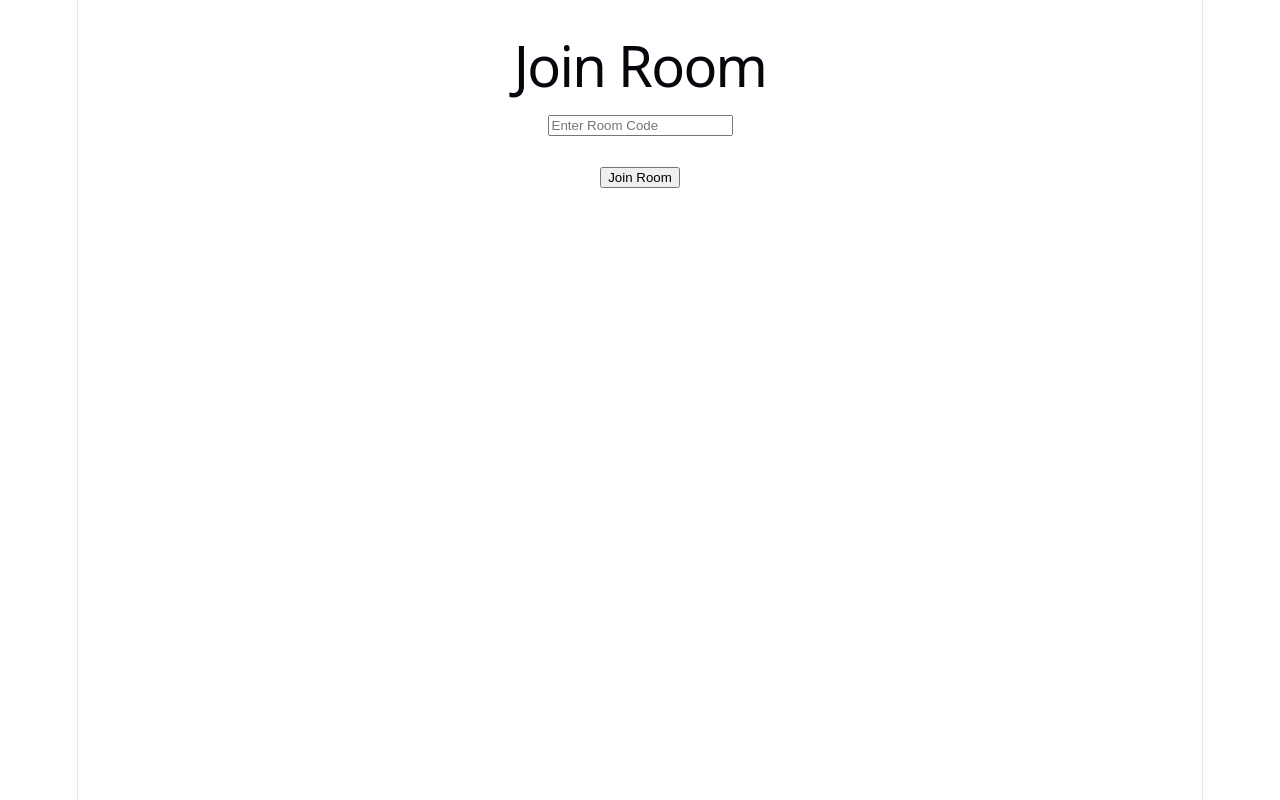
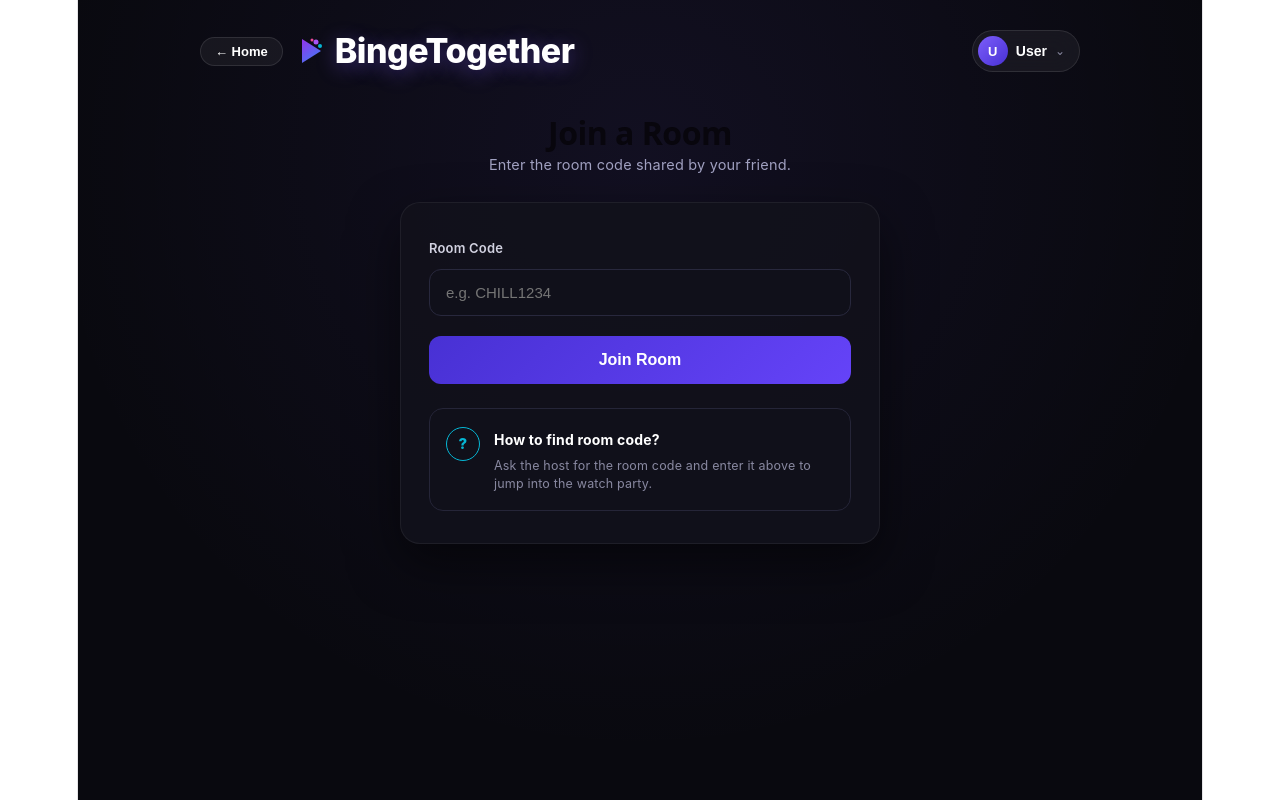
Before and after one commit to void2306/BingeTogether-Frontend, a React (Vite) app: page /join in a window 1280 px wide. Built offline with nearby package versions, Linux system fonts and the light colour scheme.

Commit message:
design: updated join room page to match dark glassmorphism design mockup

```diff
--- /dev/null
+++ b/src/pages/JoinRoomPage.css
@@ -0,0 +1,286 @@
+/* =========================================================
+   BINGETOGETHER JOIN ROOM PAGE STYLES
+   ========================================================= */
+
+.join-room-wrapper {
+  min-height: 100vh;
+  width: 100%;
+  background: #09090f;
+  color: #ffffff;
+  font-family: 'Inter', -apple-system, BlinkMacSystemFont, sans-serif;
+  display: flex;
+  justify-content: center;
+  padding: 30px 24px 60px 24px;
+  box-sizing: border-box;
+  position: relative;
+  overflow-x: hidden;
+}
+
+.ambient-background {
+  position: absolute;
+  inset: 0;
+  background: radial-gradient(circle at 50% 20%, rgba(124, 93, 250, 0.08) 0%, rgba(15, 15, 26, 0) 70%);
+  pointer-events: none;
+}
+
+.join-room-container {
+  width: 100%;
+  max-width: 880px;
+  display: flex;
+  flex-direction: column;
+  gap: 24px;
+  z-index: 2;
+  animation: slideUpFade 0.4s cubic-bezier(0.16, 1, 0.3, 1);
+}
+
+@keyframes slideUpFade {
+  from { opacity: 0; transform: translateY(12px); }
+  to { opacity: 1; transform: translateY(0); }
+}
+
+/* Navbar */
+.join-navbar {
+  display: flex;
+  justify-content: space-between;
+  align-items: center;
+}
+
+.navbar-left {
+  display: flex;
+  align-items: center;
+  gap: 12px;
+}
+
+.back-home-btn {
+  background: rgba(255, 255, 255, 0.05);
+  border: 1px solid rgba(255, 255, 255, 0.1);
+  color: #fff;
+  padding: 6px 14px;
+  border-radius: 20px;
+  font-size: 13px;
+  font-weight: 600;
+  cursor: pointer;
+  transition: all 0.2s;
+}
+
+.back-home-btn:hover {
+  background: rgba(255, 255, 255, 0.12);
+  border-color: rgba(124, 93, 250, 0.4);
+}
+
+.navbar-brand {
+  display: flex;
+  align-items: center;
+  gap: 8px;
+}
+
+.brand-title {
+  font-size: 20px;
+  font-weight: 800;
+  color: #ffffff;
+  letter-spacing: -0.5px;
+  text-shadow: 0 0 12px rgba(124, 93, 250, 0.35);
+}
+
+.user-profile-menu {
+  position: relative;
+}
+
+.profile-chip-glass {
+  background: rgba(255, 255, 255, 0.05);
+  backdrop-filter: blur(12px);
+  border: 1px solid rgba(255, 255, 255, 0.1);
+  border-radius: 30px;
+  padding: 5px 14px 5px 5px;
+  display: flex;
+  align-items: center;
+  gap: 8px;
+  color: #fff;
+  cursor: pointer;
+}
+
+.avatar-circle {
+  width: 30px;
+  height: 30px;
+  border-radius: 50%;
+  background: linear-gradient(135deg, #7c5dfa, #4831d4);
+  color: #fff;
+  display: flex;
+  align-items: center;
+  justify-content: center;
+  font-weight: 700;
+  font-size: 13px;
+}
+
+.profile-name {
+  font-size: 14px;
+  font-weight: 600;
+}
+
+.dropdown-arrow {
+  color: #8888a0;
+  font-size: 12px;
+}
+
+.profile-dropdown-menu {
+  position: absolute;
+  right: 0;
+  top: 44px;
+  background: #181826;
+  border: 1px solid rgba(255, 255, 255, 0.1);
+  border-radius: 10px;
+  padding: 6px;
+  box-shadow: 0 12px 30px rgba(0,0,0,0.6);
+  z-index: 10;
+  width: 140px;
+}
+
+.dropdown-logout-item {
+  width: 100%;
+  background: none;
+  border: none;
+  color: #ff4757;
+  padding: 8px 12px;
+  text-align: left;
+  border-radius: 6px;
+  font-size: 13px;
+  font-weight: 600;
+  cursor: pointer;
+}
+
+/* Card Wrapper & Centering */
+.join-card-wrapper {
+  max-width: 480px;
+  width: 100%;
+  margin: 20px auto 0 auto;
+}
+
+.page-title-block {
+  text-align: center;
+  margin-bottom: 24px;
+}
+
+.page-title-block h1 {
+  font-size: 32px;
+  font-weight: 800;
+  margin: 0 0 6px 0;
+  letter-spacing: -0.5px;
+}
+
+.subtitle {
+  color: #a0a0c0;
+  font-size: 14.5px;
+  margin: 0;
+}
+
+.join-room-card {
+  background: rgba(18, 18, 28, 0.85);
+  border: 1px solid rgba(255, 255, 255, 0.06);
+  border-radius: 20px;
+  padding: 32px 28px;
+  display: flex;
+  flex-direction: column;
+  gap: 24px;
+  box-shadow: 0 20px 50px rgba(0,0,0,0.5);
+}
+
+.join-form {
+  display: flex;
+  flex-direction: column;
+  gap: 20px;
+}
+
+.input-group {
+  display: flex;
+  flex-direction: column;
+  gap: 8px;
+  text-align: left;
+}
+
+.input-group label {
+  color: #d1d1e0;
+  font-size: 13.5px;
+  font-weight: 600;
+}
+
+.input-group input {
+  width: 100%;
+  background: #10101a;
+  border: 1px solid #28283d;
+  border-radius: 12px;
+  padding: 14px 16px;
+  color: #ffffff;
+  font-size: 15px;
+  outline: none;
+  box-sizing: border-box;
+  transition: border-color 0.2s, box-shadow 0.2s;
+}
+
+.input-group input:focus {
+  border-color: #7c5dfa;
+  box-shadow: 0 0 12px rgba(124, 93, 250, 0.3);
+}
+
+.submit-join-btn {
+  width: 100%;
+  background: linear-gradient(135deg, #4831d4, #6543f8);
+  color: #ffffff;
+  border: none;
+  border-radius: 12px;
+  padding: 15px;
+  font-size: 16px;
+  font-weight: 700;
+  cursor: pointer;
+  transition: all 0.25s ease;
+}
+
+.submit-join-btn:hover {
+  box-shadow: 0 10px 28px rgba(72, 49, 212, 0.5);
+  transform: translateY(-2px);
+}
+
+.submit-join-btn:disabled {
+  opacity: 0.6;
+  cursor: not-allowed;
+  transform: none;
+}
+
+/* Info Box */
+.info-help-box {
+  background: #10101a;
+  border: 1px solid #252538;
+  border-radius: 14px;
+  padding: 18px 16px;
+  display: flex;
+  align-items: flex-start;
+  gap: 14px;
+  text-align: left;
+}
+
+.info-icon-circle {
+  width: 32px;
+  height: 32px;
+  border-radius: 50%;
+  border: 1.5px solid #06b6d4;
+  color: #06b6d4;
+  display: flex;
+  align-items: center;
+  justify-content: center;
+  font-weight: 800;
+  font-size: 15px;
+  flex-shrink: 0;
+}
+
+.info-text h4 {
+  margin: 0 0 4px 0;
+  font-size: 14px;
+  font-weight: 700;
+  color: #ffffff;
+}
+
+.info-text p {
+  margin: 0;
+  font-size: 12.5px;
+  color: #8888a0;
+  line-height: 1.4;
+}
--- a/src/pages/JoinRoomPage.jsx
+++ b/src/pages/JoinRoomPage.jsx
@@ -1,11 +1,20 @@
-import { useState } from "react";
+import { useState, useEffect } from "react";
 import { useNavigate } from "react-router-dom";
 import { API_BASE_URL } from "../config";
+import "./JoinRoomPage.css";
 
 function JoinRoomPage() {
   const [roomCode, setRoomCode] = useState("");
   const [loading, setLoading] = useState(false);
+  const [username, setUsername] = useState("User");
+  const [showDropdown, setShowDropdown] = useState(false);
+
   const navigate = useNavigate();
+
+  useEffect(() => {
+    const savedUsername = localStorage.getItem("username");
+    if (savedUsername) setUsername(savedUsername);
+  }, []);
 
   const handleJoinRoom = async (e) => {
     if (e && e.preventDefault) e.preventDefault();
@@ -27,7 +36,7 @@ function JoinRoomPage() {
 
     const payload = {
       roomCode: roomCode.trim(),
-      userId: Number(userId)
+      userId: Number(userId),
     };
 
     console.log("[DEBUG] Sending Clean Join Payload:", payload);
@@ -35,13 +44,12 @@ function JoinRoomPage() {
     try {
       const token = localStorage.getItem("token");
 
-      // 🚀 Hits the dynamic server endpoint perfectly now with singular /room/join and bypass header
       const response = await fetch(`${API_BASE_URL}/room/join`, {
         method: "POST",
         headers: {
-          "Authorization": `Bearer ${token}`,
+          Authorization: `Bearer ${token}`,
           "Content-Type": "application/json",
-          "ngrok-skip-browser-warning": "69420" // 🔑 Bypasses the ngrok interstitial wall
+          "ngrok-skip-browser-warning": "69420",
         },
         body: JSON.stringify(payload),
       });
@@ -54,13 +62,11 @@ function JoinRoomPage() {
       console.log("[DEBUG] Server Handshake Data:", data);
 
       if (data.success || data.roomCode) {
-        alert("Successfully joined watch party! 🎉");
         const targetRoomCode = data.roomCode || roomCode.trim();
         navigate(`/room/${targetRoomCode}`);
       } else {
         alert(`Failed to join room: ${data.message || "Unknown error"} ❌`);
       }
-
     } catch (error) {
       console.error("Network interface error:", error);
       alert(`Connection failed: ${error.message}`);
@@ -69,23 +75,121 @@ function JoinRoomPage() {
     }
   };
 
+  const handleLogout = () => {
+    localStorage.clear();
+    navigate("/login");
+  };
+
   return (
-    <div style={{ padding: "20px" }}>
-      <h1>Join Room</h1>
+    <div className="join-room-wrapper">
+      <div className="ambient-background"></div>
 
+      <div className="join-room-container">
+        {/* Top Navbar */}
+        <header className="join-navbar">
+          <div className="navbar-left">
+            <button className="back-home-btn" onClick={() => navigate("/")}>
+              ← Home
+            </button>
+
+            <div className="navbar-brand">
+              <svg
+                width="32"
+                height="32"
+                viewBox="0 0 32 32"
+                fill="none"
+                xmlns="http://www.w3.org/2000/svg"
+              >
+                <path d="M7 4L26 16L7 28V4Z" fill="url(#paint0_linear_join)" />
+                <circle cx="21" cy="7" r="2.5" fill="#A855F7" />
+                <circle cx="25" cy="11" r="2" fill="#06B6D4" />
+                <circle cx="17" cy="5" r="1.5" fill="#EC4899" />
+                <defs>
+                  <linearGradient
+                    id="paint0_linear_join"
+                    x1="7"
+                    y1="4"
+                    x2="26"
+                    y2="28"
+                    gradientUnits="userSpaceOnUse"
+                  >
+                    <stop stopColor="#9333EA" />
+                    <stop offset="1" stopColor="#3B82F6" />
+                  </linearGradient>
+                </defs>
+              </svg>
+              <span className="brand-title">BingeTogether</span>
+            </div>
+          </div>
+
+          <div className="user-profile-menu">
+            <button
+              className="profile-chip-glass"
+              onClick={() => setShowDropdown(!showDropdown)}
+            >
+              <div className="avatar-circle">
+                {username.charAt(0).toUpperCase()}
+              </div>
+              <span className="profile-name">{username}</span>
+              <span className="dropdown-arrow">⌄</span>
+            </button>
+
+            {showDropdown && (
+              <div className="profile-dropdown-menu">
+                <button
+                  onClick={handleLogout}
+                  className="dropdown-logout-item"
+                >
+                  🚪 Log Out
+                </button>
+              </div>
+            )}
+          </div>
+        </header>
+
+        {/* Form Card Center Block */}
+        <div className="join-card-wrapper">
+          <div className="page-title-block">
+            <h1>Join a Room</h1>
+            <p className="subtitle">Enter the room code shared by your friend.</p>
+          </div>
+
+          <div className="join-room-card">
+            <form onSubmit={handleJoinRoom} className="join-form">
+              <div className="input-group">
+                <label>Room Code</label>
                 <input
                   type="text"
-        placeholder="Enter Room Code"
+                  placeholder="e.g. CHILL1234"
                   value={roomCode}
                   onChange={(e) => setRoomCode(e.target.value)}
                   disabled={loading}
+                  required
                 />
+              </div>
 
-      <br /><br />
-
-      <button onClick={handleJoinRoom} disabled={loading}>
+              <button
+                type="submit"
+                className="submit-join-btn"
+                disabled={loading}
+              >
                 {loading ? "Connecting to space..." : "Join Room"}
               </button>
+            </form>
+
+            {/* Help Information Box matching Mockup */}
+            <div className="info-help-box">
+              <div className="info-icon-circle">?</div>
+              <div className="info-text">
+                <h4>How to find room code?</h4>
+                <p>
+                  Ask the host for the room code and enter it above to jump into the watch party.
+                </p>
+              </div>
+            </div>
+          </div>
+        </div>
+      </div>
     </div>
   );
 }
```
Lines whose indentation alone changed are shown as unchanged.
